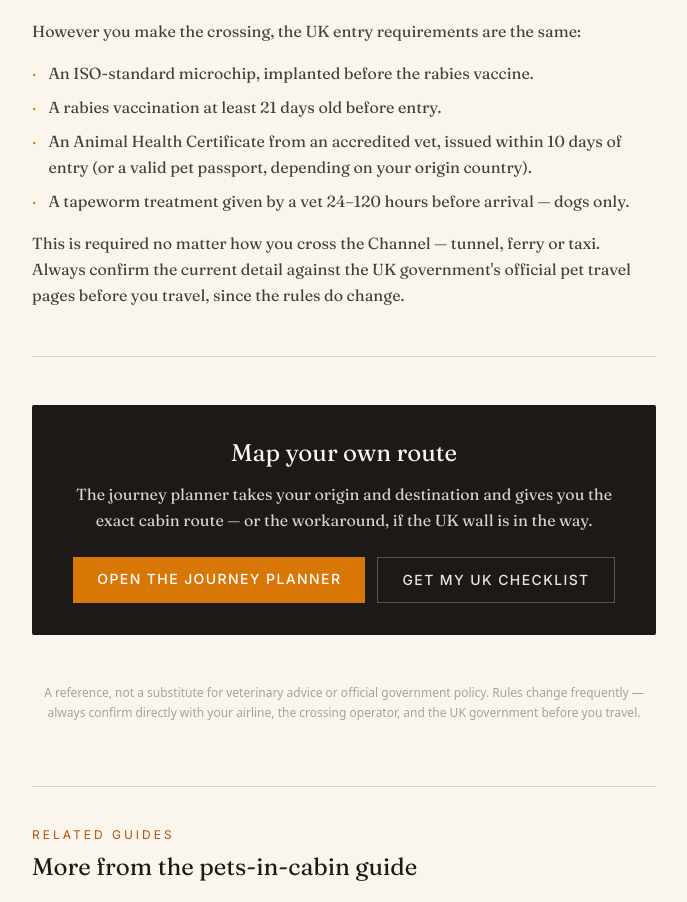
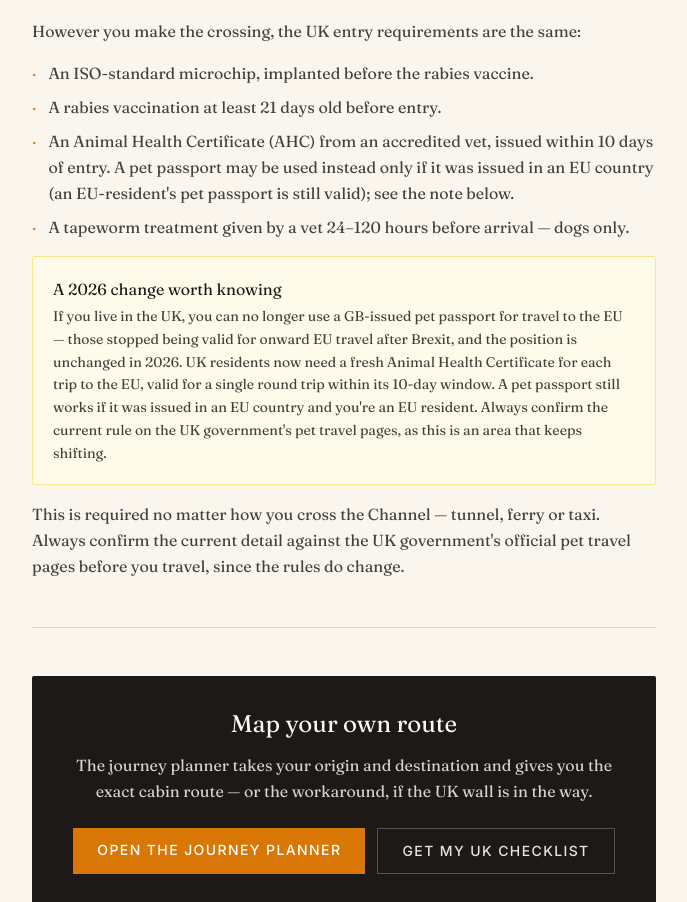
Before and after one commit to rupindermahay/petsincabin, a Next.js app: page /uk-pet-travel in a window 1280 px wide. Shown: the part 2883-3785 px from the top of the page, without its empty margins (296-983 px from the left). Built offline with nearby package versions, Linux system fonts and the light colour scheme.

Commit message:
Add files via upload

```diff
--- a/pages/uk-pet-travel.js
+++ b/pages/uk-pet-travel.js
@@ -148,9 +148,17 @@ export default function UKPetTravel() {
           <ul className="space-y-2 font-serif text-stone-700 leading-relaxed mb-4 list-none">
             <li className="flex gap-3"><span className="text-amber-600 flex-shrink-0">·</span><span>An ISO-standard microchip, implanted before the rabies vaccine.</span></li>
             <li className="flex gap-3"><span className="text-amber-600 flex-shrink-0">·</span><span>A rabies vaccination at least 21 days old before entry.</span></li>
-            <li className="flex gap-3"><span className="text-amber-600 flex-shrink-0">·</span><span>An Animal Health Certificate from an accredited vet, issued within 10 days of entry (or a valid pet passport, depending on your origin country).</span></li>
+            <li className="flex gap-3"><span className="text-amber-600 flex-shrink-0">·</span><span>An Animal Health Certificate (AHC) from an accredited vet, issued within 10 days of entry. A pet passport may be used instead only if it was issued in an EU country (an EU-resident's pet passport is still valid); see the note below.</span></li>
             <li className="flex gap-3"><span className="text-amber-600 flex-shrink-0">·</span><span>A tapeworm treatment given by a vet 24–120 hours before arrival — dogs only.</span></li>
           </ul>
+
+          <div className="bg-amber-50 border border-amber-200 rounded-sm p-5 mb-4">
+            <div className="font-serif text-stone-900 mb-1">A 2026 change worth knowing</div>
+            <p className="font-serif text-stone-700 text-sm leading-relaxed">
+              If you live in the UK, you can no longer use a GB-issued pet passport for travel to the EU — those stopped being valid for onward EU travel after Brexit, and the position is unchanged in 2026. UK residents now need a fresh Animal Health Certificate for each trip to the EU, valid for a single round trip within its 10-day window. A pet passport still works if it was issued in an EU country and you're an EU resident. Always confirm the current rule on the UK government's pet travel pages, as this is an area that keeps shifting.
+            </p>
+          </div>
+
           <p className="font-serif text-stone-700 leading-relaxed mb-10">
             This is required no matter how you cross the Channel — tunnel, ferry or taxi. Always confirm the current detail against the UK government's official pet travel pages before you travel, since the rules do change.
           </p>
```
